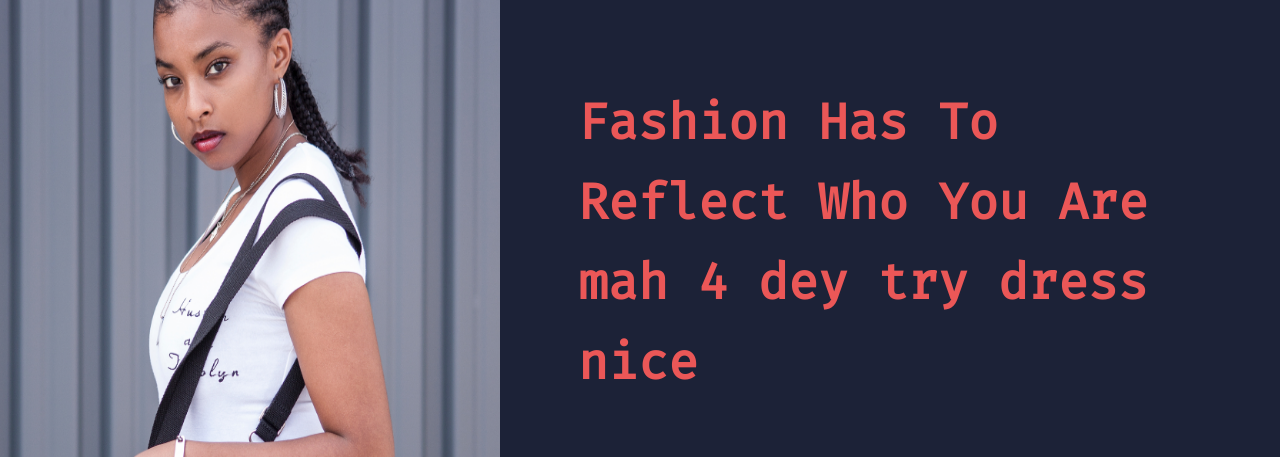
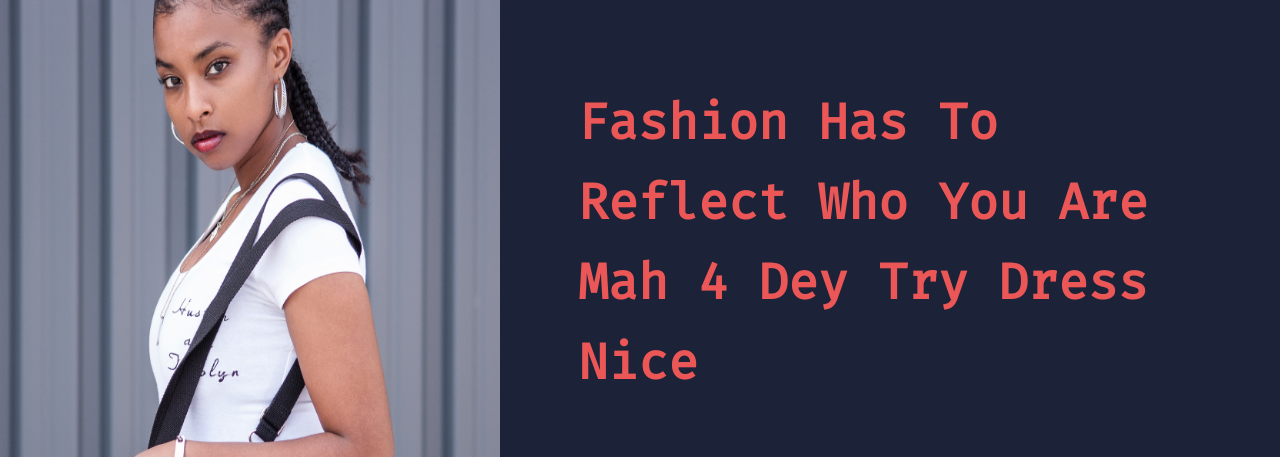
Before and after one commit to devdahcoder/fashion, a plain HTML site: page index.html in a window 1280 px wide. Shown: the part 83-540 px from the top of the page. Drawn offline with Linux system fonts and the light colour scheme.

Commit message:
font: made some text changes

```diff
--- a/index.html
+++ b/index.html
@@ -62,7 +62,7 @@
         <div class="body-text-container">
             <div class="body-text">
                 <p>Fashion Has To Reflect
-                    Who You Are mah 4 dey try dress nice</p>
+                    Who You Are Mah 4 Dey Try Dress Nice</p>
             </div>
 
             <div class="body-number">
```
